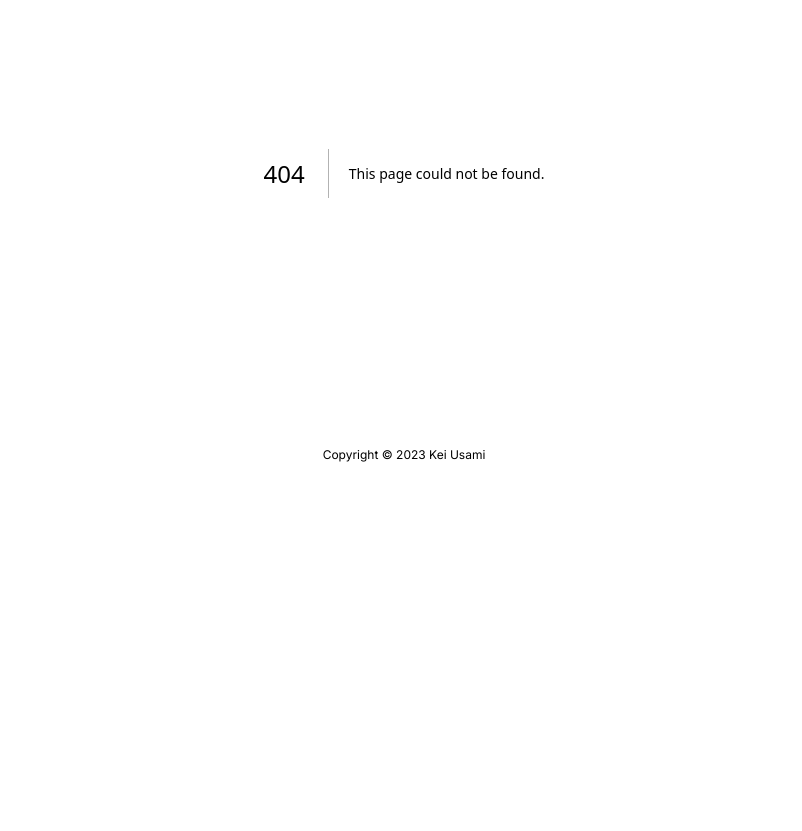
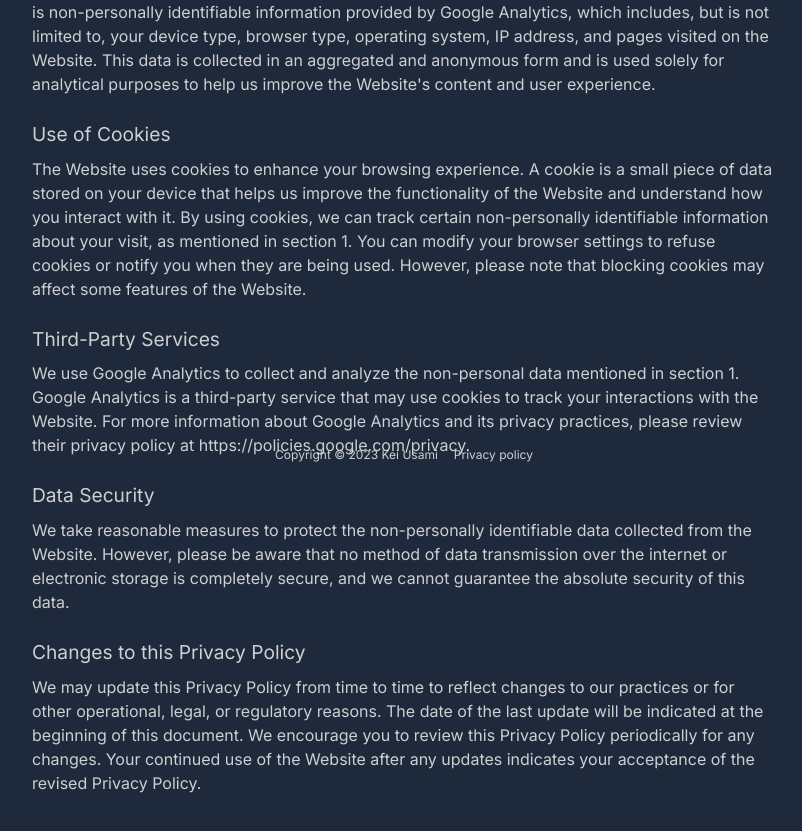
Before and after one commit to ku1987/simple-portofolio-site, a Next.js app: page /privacy in a window 1280 px wide. Before the commit this address had no page. Shown: the part 305-1136 px from the top of the page, without its empty margins (236-1038 px from the left). Before the commit the page ends 928 px from the top, so only its background shows below. Built offline with nearby package versions, Linux system fonts and the light colour scheme.

Commit message:
Add Google Analytics tag

```diff
--- a/src/app/components/footer.tsx
+++ b/src/app/components/footer.tsx
@@ -1,9 +1,12 @@
+import Link from "next/link";
+
 export default function Footer() {
   return (
-    <footer className="fixed h-8 bottom-4 right-2/4 translate-x-1/2 text-xs">
+    <footer className="absolute flex space-x-4 h-8 bottom-4 right-2/4 translate-x-1/2 text-xs">
       <div>
         <p>Copyright © 2023 Kei Usami</p>
       </div>
+      <Link href="/privacy">Privacy policy</Link>
     </footer>
   );
 }
--- a/src/app/layout.tsx
+++ b/src/app/layout.tsx
@@ -1,5 +1,7 @@
 import "./globals.css";
 import type { Metadata } from "next";
+import Script from "next/script";
+
 import { Inter } from "next/font/google";
 import Header from "./components/header";
 import Footer from "./components/footer";
@@ -17,8 +19,19 @@ export default function RootLayout({
   children: React.ReactNode;
 }) {
   return (
-    <html lang="en">
-      <body className={inter.className}>
+    <html lang="en" className="overflow-x-hidden">
+      <Script src="https://www.googletagmanager.com/gtag/js?id=G-J9RX3JR6WE" />
+      <Script id="google-analytics">
+        {`
+          window.dataLayer = window.dataLayer || [];
+          function gtag(){dataLayer.push(arguments);}
+          gtag('js', new Date());
+
+          gtag('config', 'G-J9RX3JR6WE');
+        `}
+      </Script>
+
+      <body className={`${inter.className} pb-16`}>
         <Header />
         <div
           id="container"
--- /dev/null
+++ b/src/app/privacy/page.tsx
@@ -0,0 +1,57 @@
+import ReactMarkdown from "react-markdown";
+
+export default function Privacy() {
+  return (
+    <main>
+      <div className="flex flex-col items-center justify-between">
+        <h1>Privacy policy</h1>
+      </div>
+      <h2>Information We Collect</h2>
+      <p>
+        We do not collect any personal information from visitors to the Website.
+        The only data we gather is non-personally identifiable information
+        provided by Google Analytics, which includes, but is not limited to,
+        your device type, browser type, operating system, IP address, and pages
+        visited on the Website. This data is collected in an aggregated and
+        anonymous form and is used solely for analytical purposes to help us
+        improve the Website&apos;s content and user experience.
+      </p>
+      <h2>Use of Cookies</h2>
+      <p>
+        The Website uses cookies to enhance your browsing experience. A cookie
+        is a small piece of data stored on your device that helps us improve the
+        functionality of the Website and understand how you interact with it. By
+        using cookies, we can track certain non-personally identifiable
+        information about your visit, as mentioned in section 1. You can modify
+        your browser settings to refuse cookies or notify you when they are
+        being used. However, please note that blocking cookies may affect some
+        features of the Website.
+      </p>
+      <h2>Third-Party Services</h2>
+      <p>
+        We use Google Analytics to collect and analyze the non-personal data
+        mentioned in section 1. Google Analytics is a third-party service that
+        may use cookies to track your interactions with the Website. For more
+        information about Google Analytics and its privacy practices, please
+        review their privacy policy at https://policies.google.com/privacy.
+      </p>
+      <h2>Data Security</h2>
+      <p>
+        We take reasonable measures to protect the non-personally identifiable
+        data collected from the Website. However, please be aware that no method
+        of data transmission over the internet or electronic storage is
+        completely secure, and we cannot guarantee the absolute security of this
+        data.
+      </p>
+      <h2>Changes to this Privacy Policy</h2>
+      <p>
+        We may update this Privacy Policy from time to time to reflect changes
+        to our practices or for other operational, legal, or regulatory reasons.
+        The date of the last update will be indicated at the beginning of this
+        document. We encourage you to review this Privacy Policy periodically
+        for any changes. Your continued use of the Website after any updates
+        indicates your acceptance of the revised Privacy Policy.
+      </p>
+    </main>
+  );
+}
```
